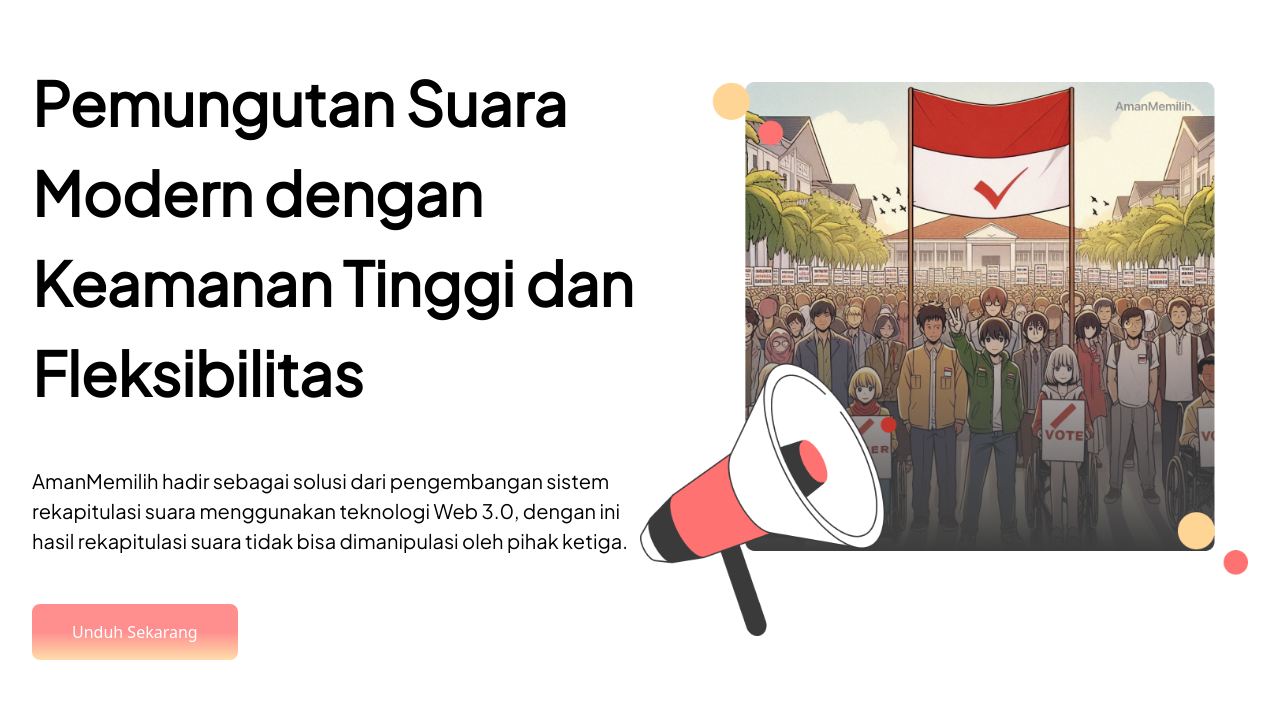
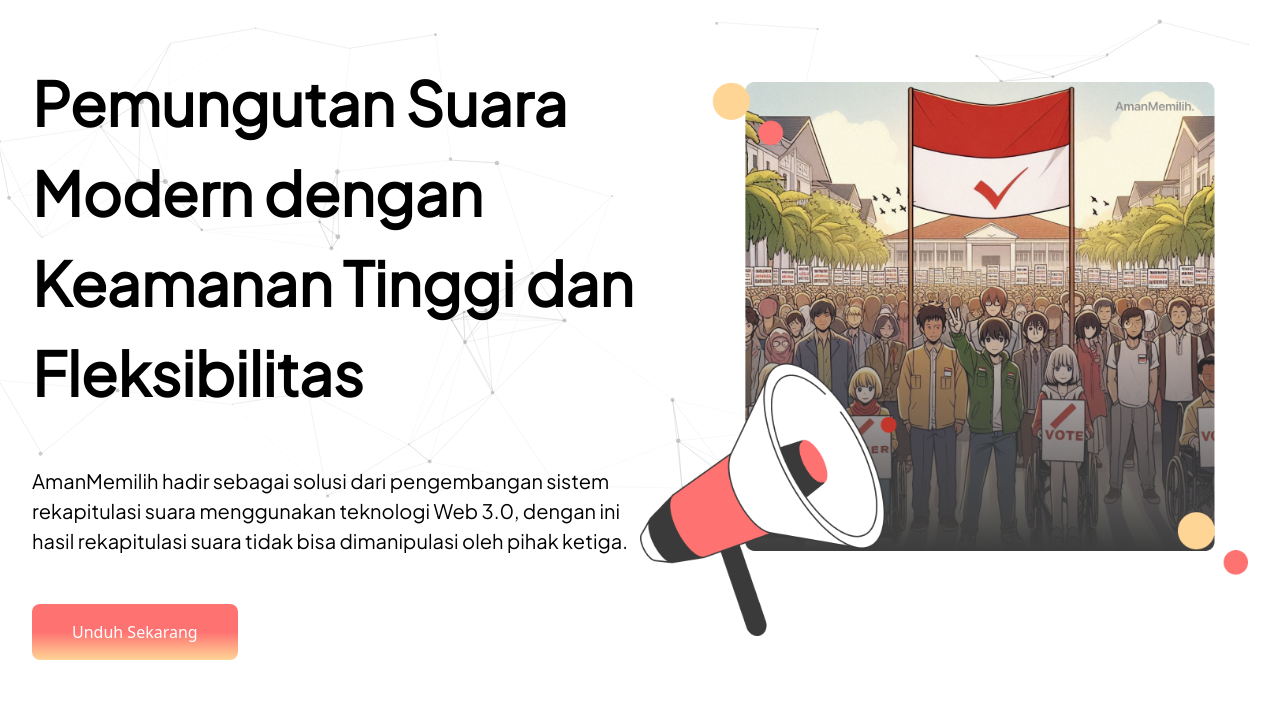
Before and after one commit to amanmemilih/amanmemilih-tailwind, a plain HTML site: page index.html in a window 1280 px wide. Shown: the part 94-800 px from the top of the page. Drawn offline with nearby package versions, Linux system fonts and the light colour scheme; a web font is replaced by a local one.

Commit message:
finish particle js for mainscreen

```diff
--- a/index.html
+++ b/index.html
@@ -45,14 +45,130 @@
             AmanMemilih hadir sebagai solusi dari pengembangan sistem rekapitulasi suara menggunakan teknologi Web 3.0,
             dengan ini hasil rekapitulasi suara tidak bisa dimanipulasi oleh pihak ketiga.
           </p>
-          <button class="font-normal text-[20] bg-gradient-to-b from-[#FF7272]/80 via-[#FF7272]/80 to-[#FFD596]/80 text-white px-10 py-4 rounded-lg mt-12">
+            <button class="font-normal text-[20] bg-gradient-to-b from-[#FF7272] via-[#FF7272] to-[#FFD596] text-white px-10 py-4 rounded-lg mt-12 z-10 relative">
             Unduh Sekarang
-          </button>
+            </button>
         </div>
         <div class="items-center">
           <img src="assets/Illustration.png" alt="" />
         </div>
       </div>
+    </div>
+
+    <!-- Particle.js Background -->
+    <div id="particles-js" class="mt-24 mb-48 absolute inset-0 z-[-1] overflow-hidden opacity-50">
+      <script>
+      particlesJS("particles-js", {
+        particles: {
+        number: {
+          value: 80,
+          density: {
+          enable: true,
+          value_area: 800,
+          },
+        },
+        color: {
+          value: "#3A3A3A",
+        },
+        shape: {
+          type: "circle",
+          stroke: {
+          width: 0,
+          color: "#000000",
+          },
+          polygon: {
+          nb_sides: 5,
+          },
+          image: {
+          src: "img/github.svg",
+          width: 100,
+          height: 100,
+          },
+        },
+        opacity: {
+          value: 0.5,
+          random: false,
+          anim: {
+          enable: false,
+          speed: 1,
+          opacity_min: 0.1,
+          sync: false,
+          },
+        },
+        size: {
+          value: 3,
+          random: true,
+          anim: {
+          enable: false,
+          speed: 40,
+          size_min: 0.1,
+          sync: false,
+          },
+        },
+        line_linked: {
+          enable: true,
+          distance: 150,
+          color: "#3A3A3A",
+          opacity: 0.4,
+          width: 1,
+        },
+        move: {
+          enable: true,
+          speed: 6,
+          direction: "none",
+          random: false,
+          straight: false,
+          out_mode: "out",
+          bounce: false,
+          attract: {
+          enable: false,
+          rotateX: 600,
+          rotateY: 1200,
+          },
+        },
+        },
+        interactivity: {
+        detect_on: "canvas",
+        events: {
+          onhover: {
+          enable: true,
+          mode: "repulse",
+          },
+          onclick: {
+          enable: true,
+          mode: "push",
+          },
+          resize: true,
+        },
+        modes: {
+          grab: {
+          distance: 400,
+          line_linked: {
+            opacity: 1,
+          },
+          },
+          bubble: {
+          distance: 400,
+          size: 40,
+          duration: 2,
+          opacity: 8,
+          speed: 3,
+          },
+          repulse: {
+          distance: 200,
+          duration: 0.4,
+          },
+          push: {
+          particles_nb: 4,
+          },
+          remove: {
+          particles_nb: 2,
+          },
+        },
+        },
+        retina_detect: true,
+      });
+      </script>
     </div>
 
     <!-- ----- SECTION CARD INFO ----- -->
```
Also changed, not shown: hasil.html (+1 -1 lines).
